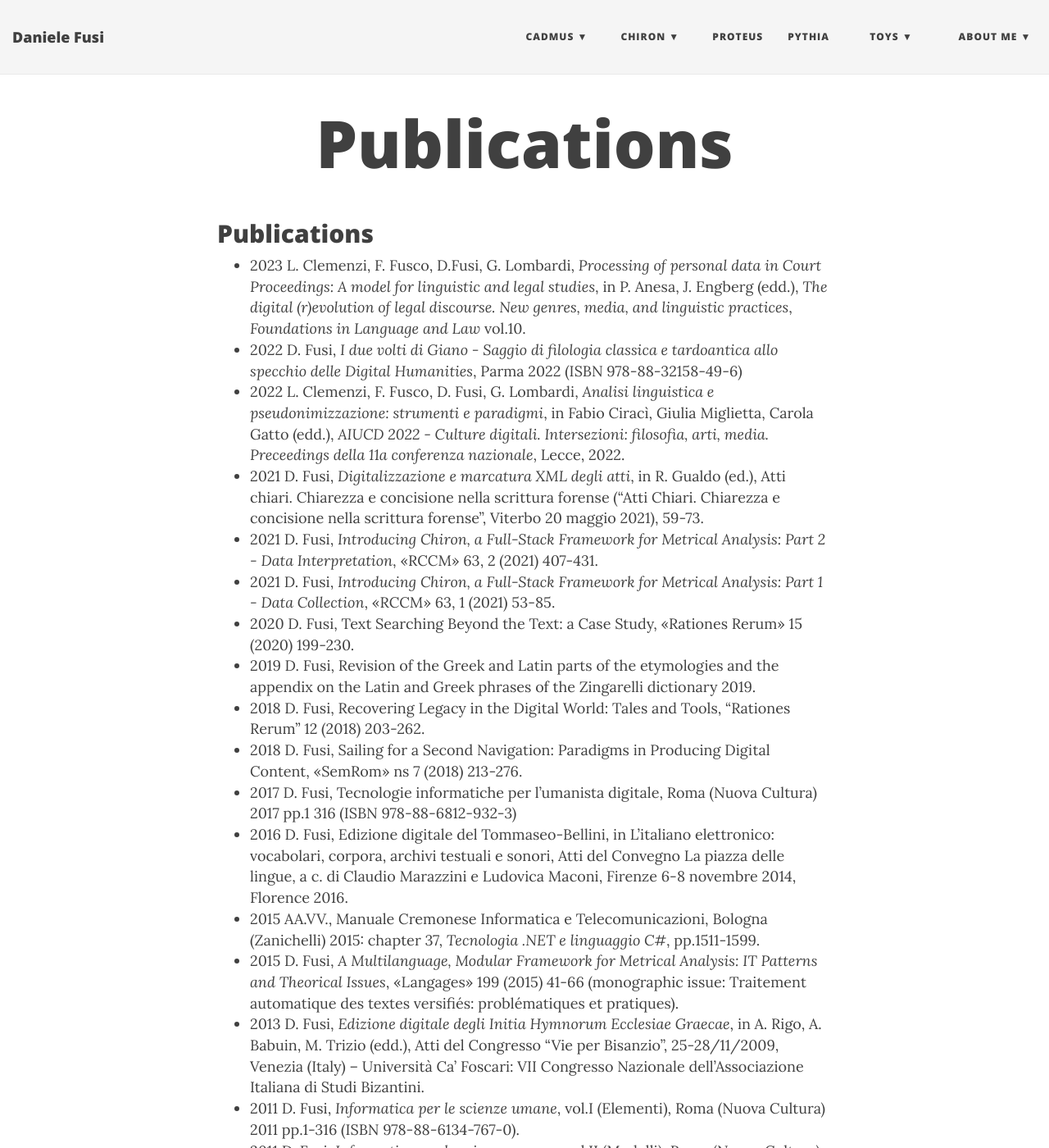
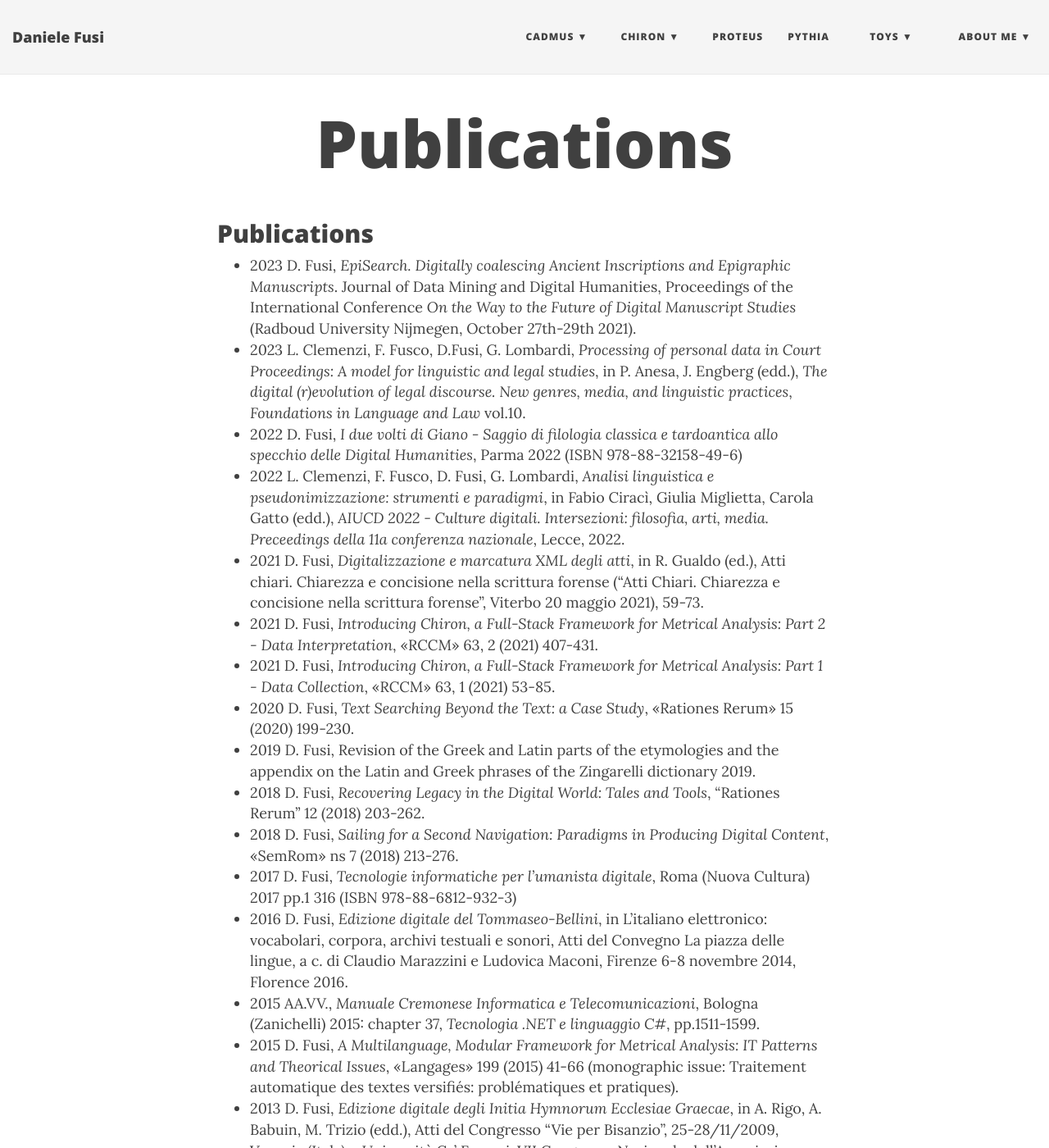
Before and after one commit to Myrmex/overview, a Jekyll site: the page built from publications.md, in a window 1280 px wide and 1400 px high. Shown: the whole window at 82% size. Built offline with Jekyll 4.4.1, drawn with Linux system fonts in a browser that asks for light colours; nearby versions of some CDN libraries; our own code applies the rules of GitHub Pages for plain Markdown files.

Commit message:
Update publications.md

```diff
--- a/publications.md
+++ b/publications.md
@@ -4,19 +4,20 @@ layout: page
 
 ## Publications
 
+- 2023 D. Fusi, _EpiSearch. Digitally coalescing Ancient Inscriptions and Epigraphic Manuscripts_. Journal of Data Mining and Digital Humanities, Proceedings of the International Conference _On the Way to the Future of Digital Manuscript Studies_ (Radboud University Nijmegen, October 27th-29th 2021).
 - 2023 L. Clemenzi, F. Fusco, D.Fusi, G. Lombardi, _Processing of personal data in Court Proceedings: A model for linguistic and legal studies_, in P. Anesa, J. Engberg (edd.), _The digital (r)evolution of legal discourse. New genres, media, and linguistic practices_, _Foundations in Language and Law_ vol.10.
 - 2022 D. Fusi, _I due volti di Giano - Saggio di filologia classica e tardoantica allo specchio delle Digital Humanities_, Parma 2022 (ISBN 978-88-32158-49-6)
 - 2022 L. Clemenzi, F. Fusco, D. Fusi, G. Lombardi, _Analisi linguistica e pseudonimizzazione: strumenti e paradigmi_, in Fabio Ciracì, Giulia Miglietta, Carola Gatto (edd.), _AIUCD 2022 - Culture digitali. Intersezioni: filosofia, arti, media. Preceedings della 11a conferenza nazionale_, Lecce, 2022.
 - 2021 D. Fusi, _Digitalizzazione e marcatura XML degli atti_, in R. Gualdo (ed.), Atti chiari. Chiarezza e concisione nella scrittura forense ("Atti Chiari. Chiarezza e concisione nella scrittura forense", Viterbo 20 maggio 2021), 59-73.
 - 2021 D. Fusi, _Introducing Chiron, a Full-Stack Framework for Metrical Analysis: Part 2 - Data Interpretation_, «RCCM» 63, 2 (2021) 407-431.
 - 2021 D. Fusi, _Introducing Chiron, a Full-Stack Framework for Metrical Analysis: Part 1 - Data Collection_, «RCCM» 63, 1 (2021) 53-85.
-- 2020 D. Fusi, Text Searching Beyond the Text: a Case Study, «Rationes Rerum» 15 (2020) 199-230.
+- 2020 D. Fusi, _Text Searching Beyond the Text: a Case Study_, «Rationes Rerum» 15 (2020) 199-230.
 - 2019 D. Fusi, Revision of the Greek and Latin parts of the etymologies and the appendix on the Latin and Greek phrases of the Zingarelli dictionary 2019.
-- 2018 D. Fusi, Recovering Legacy in the Digital World: Tales and Tools, "Rationes Rerum" 12 (2018) 203-262.
-- 2018 D. Fusi, Sailing for a Second Navigation: Paradigms in Producing Digital Content, «SemRom» ns 7 (2018) 213-276.
-- 2017 D. Fusi, Tecnologie informatiche per l’umanista digitale, Roma (Nuova Cultura) 2017 pp.1 316 (ISBN 978-88-6812-932-3)
-- 2016 D. Fusi, Edizione digitale del Tommaseo-Bellini, in L'italiano elettronico: vocabolari, corpora, archivi testuali e sonori, Atti del Convegno La piazza delle lingue, a c. di Claudio Marazzini e Ludovica Maconi, Firenze 6-8 novembre 2014, Florence 2016.
-- 2015 AA.VV., Manuale Cremonese Informatica e Telecomunicazioni, Bologna (Zanichelli) 2015: chapter 37, _Tecnologia .NET e linguaggio C#_, pp.1511-1599.
+- 2018 D. Fusi, _Recovering Legacy in the Digital World: Tales and Tools_, "Rationes Rerum" 12 (2018) 203-262.
+- 2018 D. Fusi, _Sailing for a Second Navigation: Paradigms in Producing Digital Content_, «SemRom» ns 7 (2018) 213-276.
+- 2017 D. Fusi, _Tecnologie informatiche per l’umanista digitale_, Roma (Nuova Cultura) 2017 pp.1 316 (ISBN 978-88-6812-932-3)
+- 2016 D. Fusi, _Edizione digitale del Tommaseo-Bellini_, in L'italiano elettronico: vocabolari, corpora, archivi testuali e sonori, Atti del Convegno La piazza delle lingue, a c. di Claudio Marazzini e Ludovica Maconi, Firenze 6-8 novembre 2014, Florence 2016.
+- 2015 AA.VV., _Manuale Cremonese Informatica e Telecomunicazioni_, Bologna (Zanichelli) 2015: chapter 37, _Tecnologia .NET e linguaggio C#_, pp.1511-1599.
 - 2015 D. Fusi, _A Multilanguage, Modular Framework for Metrical Analysis: IT Patterns and Theorical Issues_, «Langages» 199 (2015) 41-66 (monographic issue: Traitement automatique des textes versifiés: problématiques et pratiques).
 - 2013 D. Fusi, _Edizione digitale degli Initia Hymnorum Ecclesiae Graecae_, in A. Rigo, A. Babuin, M. Trizio (edd.), Atti del Congresso “Vie per Bisanzio”, 25-28/11/2009, Venezia (Italy) – Università Ca’ Foscari: VII Congresso Nazionale dell’Associazione Italiana di Studi Bizantini.
 - 2011 D. Fusi, _Informatica per le scienze umane_, vol.I (Elementi), Roma (Nuova Cultura) 2011 pp.1-316 (ISBN 978-88-6134-767-0).
```
